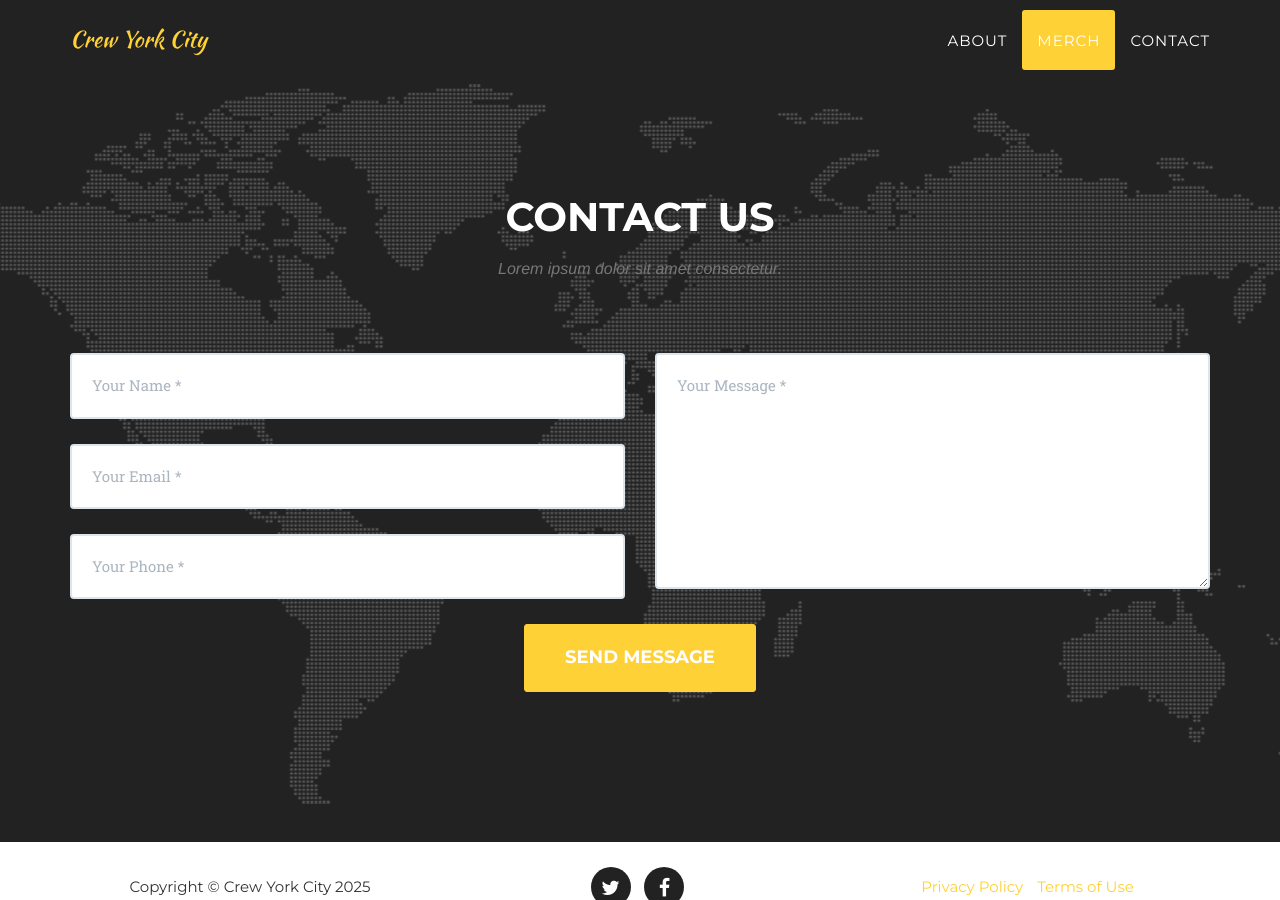
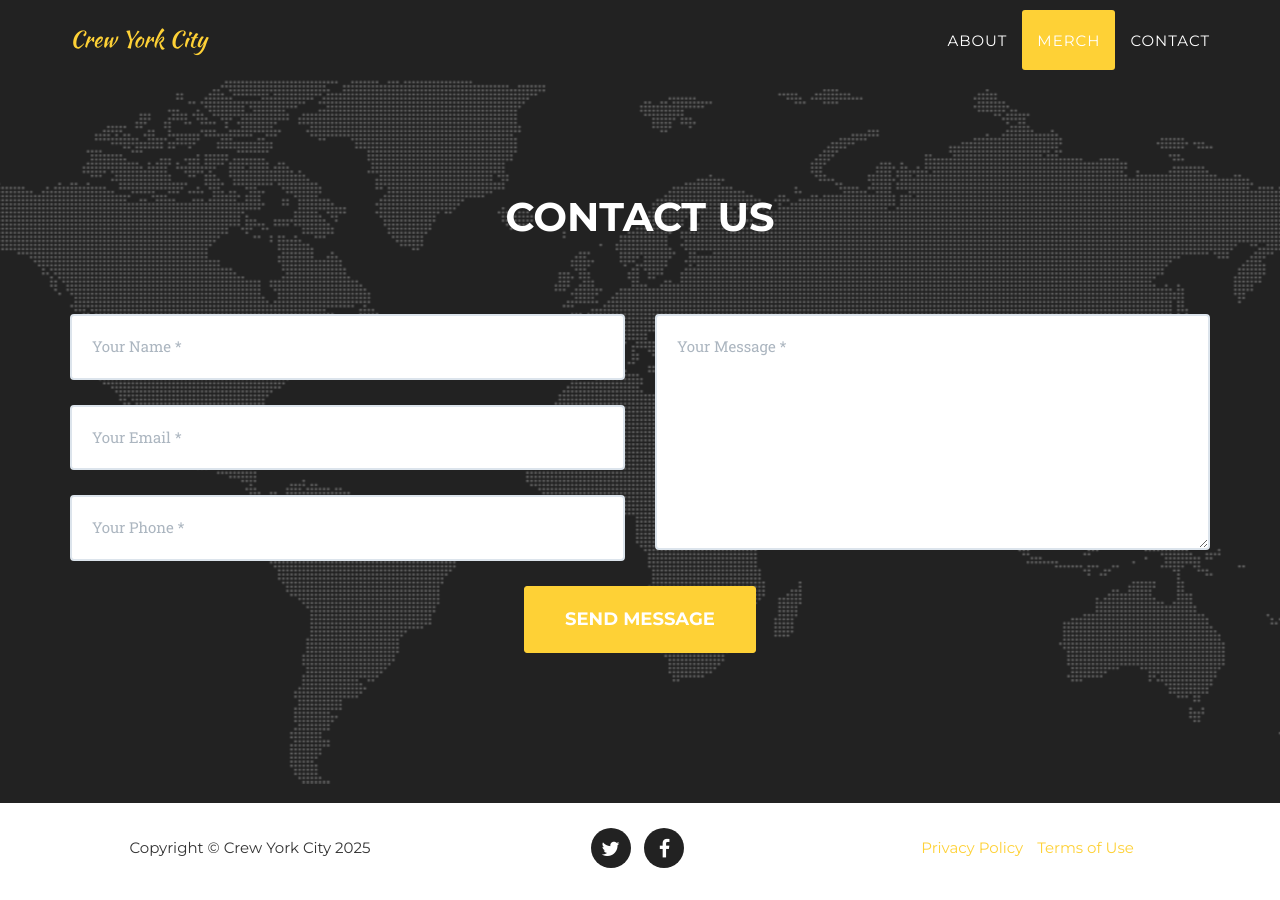
Before and after one commit to ddehne/crewyork, a Jekyll site: the page built from index.html, in a window 1280 px wide and 900 px high, scrolled down 2000 px. Built offline with Jekyll 4.4.1, drawn with Linux system fonts in a browser that asks for light colours; some web fonts are replaced; part of the change alters nothing that is shown.

Commit message:
debugging 301

```diff
--- a/_includes/contact.html
+++ b/_includes/contact.html
@@ -3,7 +3,7 @@
             <div class="row">
                 <div class="col-lg-12 text-center">
                     <h2 class="section-heading">Contact Us</h2>
-                    <h3 class="section-subheading text-muted">Lorem ipsum dolor sit amet consectetur.</h3>
+                    <h3 class="section-subheading text-muted"></h3>
                 </div>
             </div>
             <div class="row">
--- a/js/contact_me.js
+++ b/js/contact_me.js
@@ -5,7 +5,7 @@ $(function() {
         submitError: function($form, event, errors) {
             // additional error messages or events
         },
-        submitSuccess: function($form, event) {
+        submitSuccess: async function($form, event) {
             event.preventDefault(); // prevent default submit behaviour
             // get values from FORM
             var name = $("input#name").val();
@@ -17,18 +17,24 @@ $(function() {
             if (firstName.indexOf(' ') >= 0) {
                 firstName = name.split(' ').slice(0, -1).join(' ');
             }
-            $.ajax({
-                url: "https://api.web3forms.com/submit",
-                type: "POST",
-                data: {
+            const url = "https://api.web3forms.com/submit";
+            const myHeaders = new Headers();
+            myHeaders.append("Content-Type", "application/json");
+
+            const response = await fetch(url, {
+            method: "POST",
+            body: JSON.stringify({
                 name: name,
                 phone: phone,
                 email: email,
                 message: message,
                 access_key: 'd950d18e-3a7f-42e9-8dce-6575a502c997',
-                },
-                cache: false,
-                success: function() {
+             }),
+            headers: myHeaders,
+            });
+
+            console.log(response);
+            const successFunc = function() {
                 // Success message
                 $('#success').html("<div class='alert alert-success'>");
                 $('#success > .alert-success').html("<button type='button' class='close' data-dismiss='alert' aria-hidden='true'>&times;")
@@ -40,18 +46,45 @@ $(function() {
 
                 //clear all fields
                 $('#contactForm').trigger("reset");
-                },
-                error: function() {
-                    // Fail message
-                    $('#success').html("<div class='alert alert-danger'>");
-                    $('#success > .alert-danger').html("<button type='button' class='close' data-dismiss='alert' aria-hidden='true'>&times;")
-                        .append("</button>");
-                    $('#success > .alert-danger').append("<strong>Sorry " + firstName + ", it seems that my mail server is not responding. Please try again later!");
-                    $('#success > .alert-danger').append('</div>');
-                    //clear all fields
-                    $('#contactForm').trigger("reset");
-                },
-            })
+            }
+
+            successFunc();
+
+            // $.ajax({
+            //     url: "https://api.web3forms.com/submit",
+            //     type: "POST",
+            //     data: {
+            //         name: name,
+            //         phone: phone,
+            //         email: email,
+            //         message: message,
+            //         access_key: 'd950d18e-3a7f-42e9-8dce-6575a502c997',
+            //     },
+            //     cache: false,
+            //     success: function() {
+            //         // Success message
+            //         $('#success').html("<div class='alert alert-success'>");
+            //         $('#success > .alert-success').html("<button type='button' class='close' data-dismiss='alert' aria-hidden='true'>&times;")
+            //             .append("</button>");
+            //         $('#success > .alert-success')
+            //             .append("<strong>Your message has been sent. </strong>");
+            //         $('#success > .alert-success')
+            //             .append('</div>');
+
+            //         //clear all fields
+            //         $('#contactForm').trigger("reset");
+            //     },
+            //     error: function() {
+            //         // Fail message
+            //         $('#success').html("<div class='alert alert-danger'>");
+            //         $('#success > .alert-danger').html("<button type='button' class='close' data-dismiss='alert' aria-hidden='true'>&times;")
+            //             .append("</button>");
+            //         $('#success > .alert-danger').append("<strong>Sorry " + firstName + ", it seems that my mail server is not responding. Please try again later!");
+            //         $('#success > .alert-danger').append('</div>');
+            //         //clear all fields
+            //         $('#contactForm').trigger("reset");
+            //     },
+            // })
         },
         filter: function() {
             return $(this).is(":visible");
```
Lines whose indentation alone changed are shown as unchanged.
